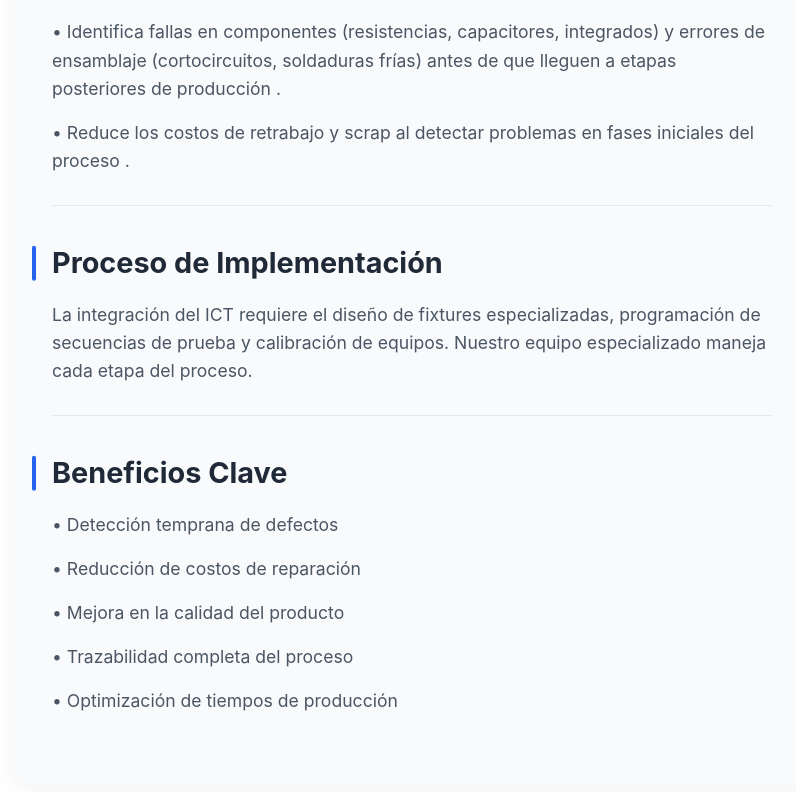
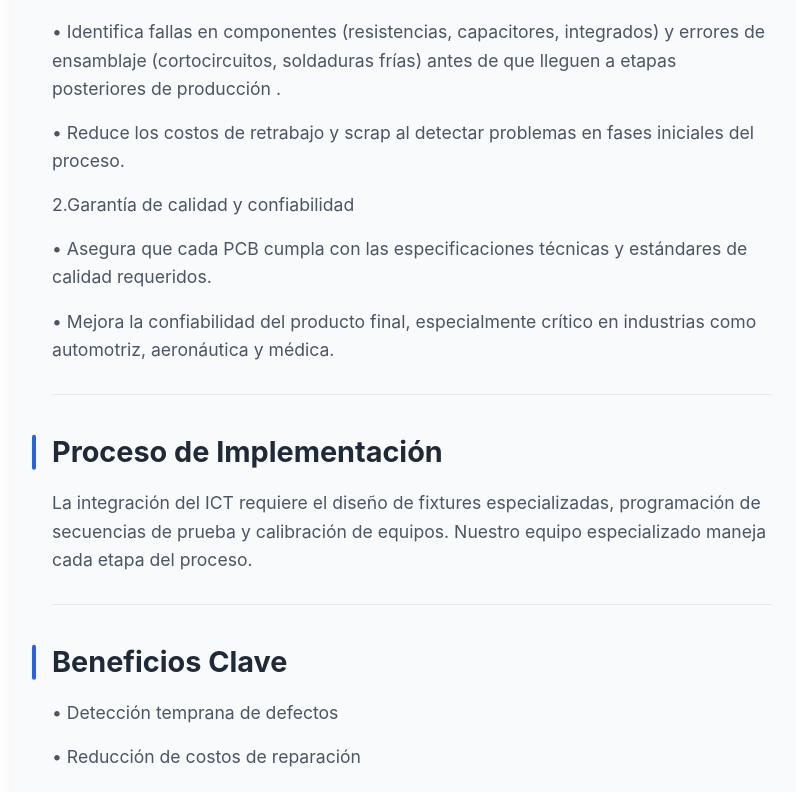
Before and after one commit to Jan-Amixtlan/osdemscnc-react, a React (Vite) app in the folder osdemscnc-react/: page /articles/1 in a window 1280 px wide. Shown: the part 1804-2596 px from the top of the page, without its empty margins (48-844 px from the left). Built offline with nearby package versions, Linux system fonts and the light colour scheme; the HTML template or start-up script is replaced by a standard one.

Commit message:
Update ArticleDetail content to enhance information on defect detection and quality assurance

```diff
--- a/osdemscnc-react/src/pages/ArticleDetail/ArticleDetail.jsx
+++ b/osdemscnc-react/src/pages/ArticleDetail/ArticleDetail.jsx
@@ -26,7 +26,7 @@ const ArticleDetail = () => {
                     },
                     {
                         title: "Importancia del ICT en la Manufactura Electrónica",
-                        content: "1. Detección temprana de defectos \n •	Identifica fallas en componentes (resistencias, capacitores, integrados) y errores de ensamblaje (cortocircuitos, soldaduras frías) antes de que lleguen a etapas posteriores de producción . \n •	Reduce los costos de retrabajo y scrap al detectar problemas en fases iniciales del proceso ."
+                        content: "1. Detección temprana de defectos \n •	Identifica fallas en componentes (resistencias, capacitores, integrados) y errores de ensamblaje (cortocircuitos, soldaduras frías) antes de que lleguen a etapas posteriores de producción . \n •	Reduce los costos de retrabajo y scrap al detectar problemas en fases iniciales del proceso. \n 2.Garantía de calidad y confiabilidad \n •	Asegura que cada PCB cumpla con las especificaciones técnicas y estándares de calidad requeridos. \n •	Mejora la confiabilidad del producto final, especialmente crítico en industrias como automotriz, aeronáutica y médica.  "
                     },
                     {
                         title: "Proceso de Implementación",
```
